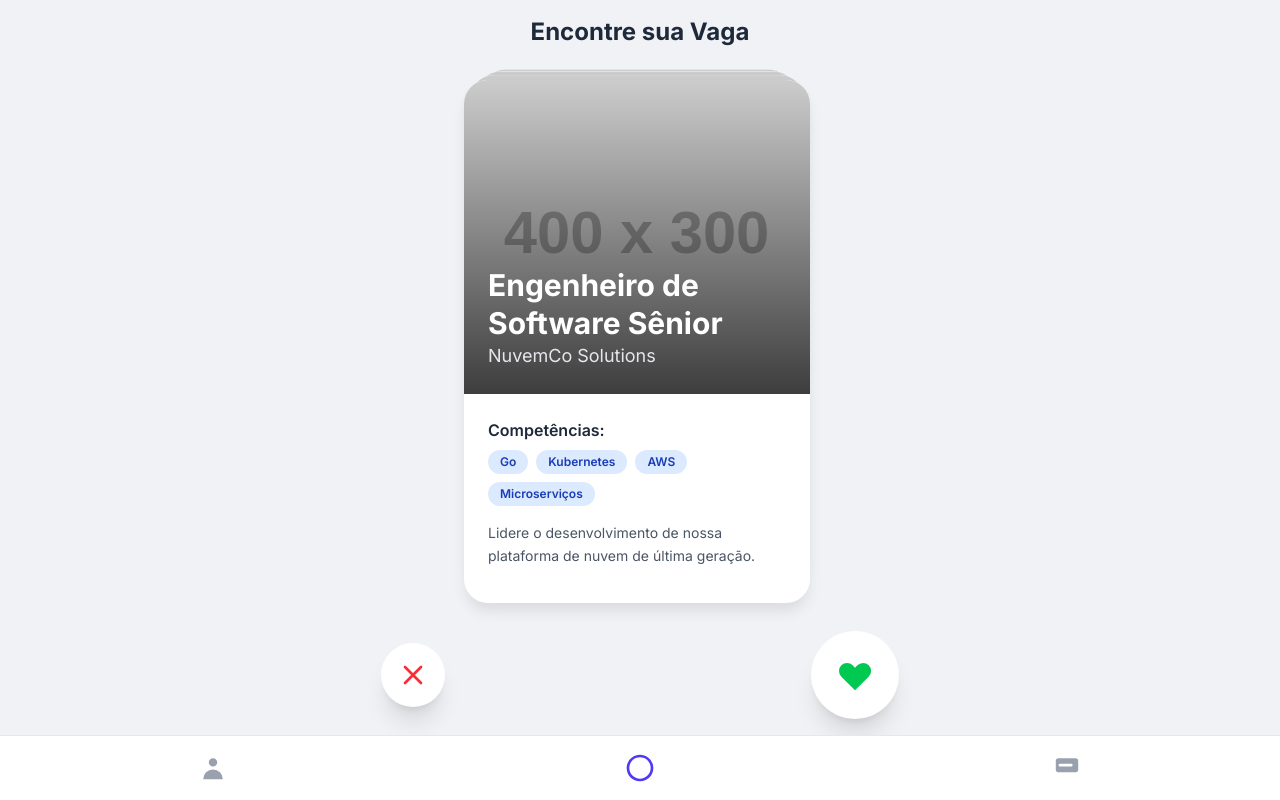
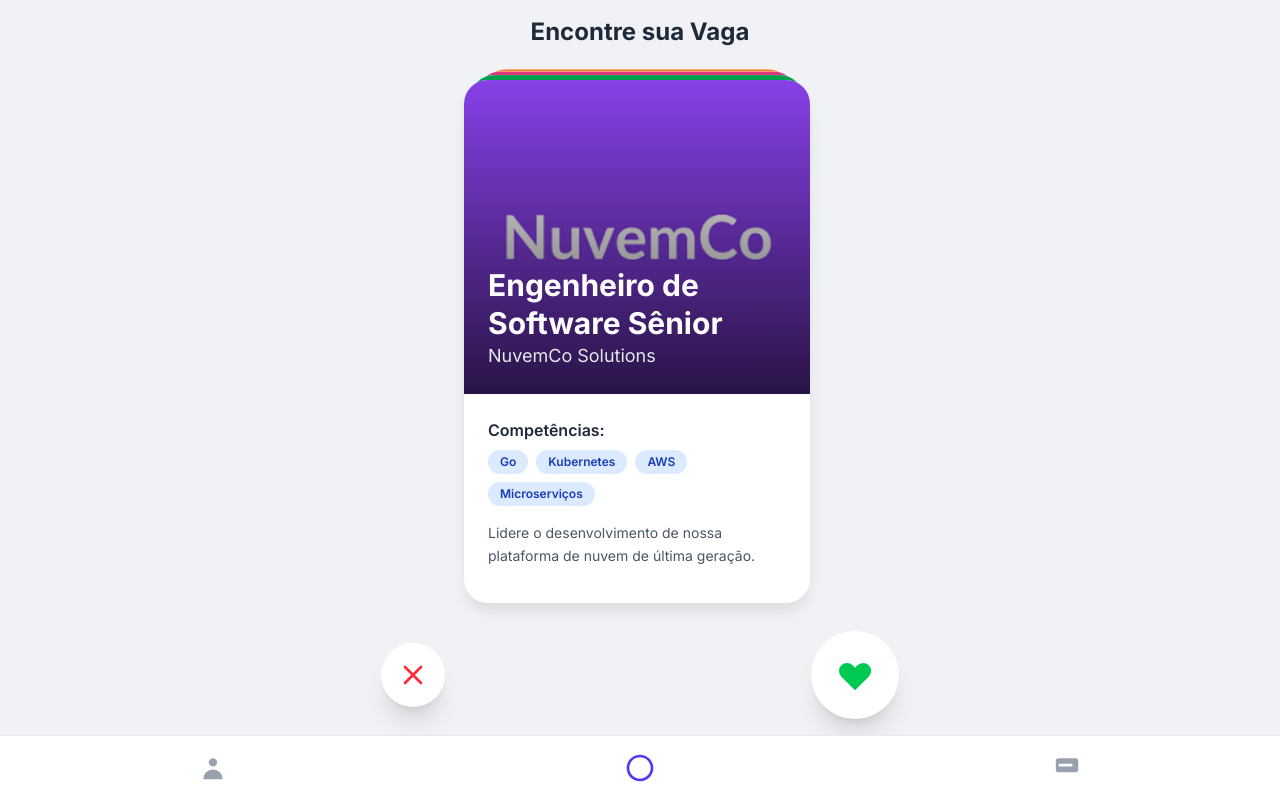
Before and after one commit to lsouzadesign/rh-plus, a Next.js app: page / in a window 1280 px wide. Built offline with nearby package versions, Linux system fonts and the light colour scheme.

Commit message:
fix: Correct card rendering and update image paths

```diff
--- a/src/app/page.tsx
+++ b/src/app/page.tsx
@@ -20,10 +20,10 @@ type Job = {
 
 // Dados mock (simulando uma API)
 const initialJobData: Job[] = [
-    { id: 1, companyLogo: 'https://placehold.co/400x300/7c3aed/ffffff?text=NuvemCo', jobTitle: 'Engenheiro de Software Sênior', companyName: 'NuvemCo Solutions', skills: ['Go', 'Kubernetes', 'AWS', 'Microserviços'], description: 'Lidere o desenvolvimento de nossa plataforma de nuvem de última geração.' },
-    { id: 2, companyLogo: 'https://placehold.co/400x300/16a34a/ffffff?text=InovaTech', jobTitle: 'Designer de Produto (UI/UX)', companyName: 'InovaTech Labs', skills: ['Figma', 'User Research', 'Prototipagem'], description: 'Crie experiências de usuário incríveis e intuitivas para nossos apps.' },
-    { id: 3, companyLogo: 'https://placehold.co/400x300/db2777/ffffff?text=DataMind', jobTitle: 'Cientista de Dados Pleno', companyName: 'DataMind AI', skills: ['Python', 'TensorFlow', 'SQL'], description: 'Desenvolva modelos preditivos e análises complexas.' },
-    { id: 4, companyLogo: 'https://placehold.co/400x300/f97316/ffffff?text=Conecta', jobTitle: 'Gerente de Marketing Digital', companyName: 'Conecta Mídia', skills: ['SEO', 'Google Ads', 'Inbound'], description: 'Planeje e execute campanhas de marketing digital de alto impacto.' }
+    { id: 1, companyLogo: '/nuvemco.png', jobTitle: 'Engenheiro de Software Sênior', companyName: 'NuvemCo Solutions', skills: ['Go', 'Kubernetes', 'AWS', 'Microserviços'], description: 'Lidere o desenvolvimento de nossa plataforma de nuvem de última geração.' },
+    { id: 2, companyLogo: '/inovatech.png', jobTitle: 'Designer de Produto (UI/UX)', companyName: 'InovaTech Labs', skills: ['Figma', 'User Research', 'Prototipagem'], description: 'Crie experiências de usuário incríveis e intuitivas para nossos apps.' },
+    { id: 3, companyLogo: '/datamind.png', jobTitle: 'Cientista de Dados Pleno', companyName: 'DataMind AI', skills: ['Python', 'TensorFlow', 'SQL'], description: 'Desenvolva modelos preditivos e análises complexas.' },
+    { id: 4, companyLogo: '/conecta.png', jobTitle: 'Gerente de Marketing Digital', companyName: 'Conecta Mídia', skills: ['SEO', 'Google Ads', 'Inbound'], description: 'Planeje e execute campanhas de marketing digital de alto impacto.' }
 ];
 
 export default function HomePage() {
```
